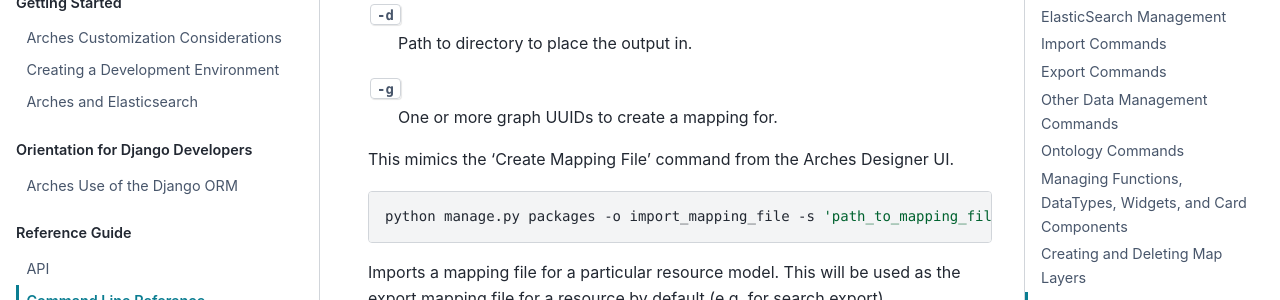
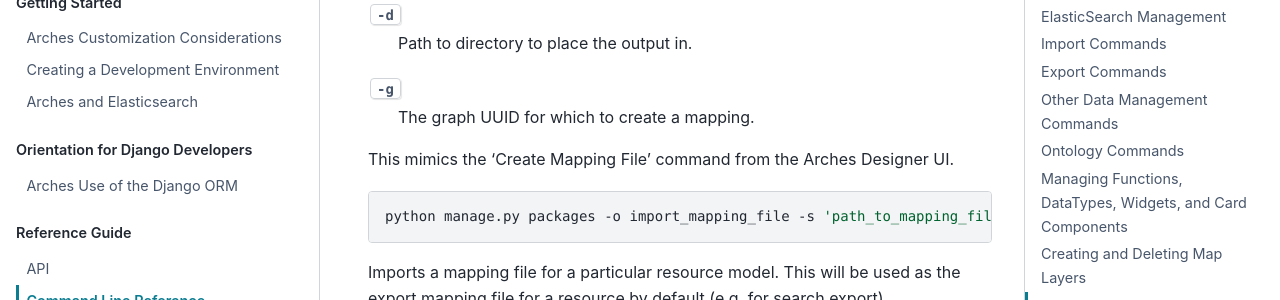
Before and after one commit to archesproject/arches-docs, a Sphinx documentation site: the page built from docs/developing/reference/command-line-reference.rst, in a window 1280 px wide and 900 px high, scrolled down 7274 px. Shown: the part 153-453 px from the top of the window. Built offline with Sphinx 7.4.7 and the PyData theme 0.15.4, drawn with Linux system fonts in a browser that asks for light colours.

Commit message:
Fixed CLI docs for mapping file, only 1 graph UUID allowed

```diff
--- a/docs/developing/reference/command-line-reference.rst
+++ b/docs/developing/reference/command-line-reference.rst
@@ -304,7 +304,7 @@
     python manage.py packages -o create_mapping_file -d 'path_to_destination_directory' -g 'comma separated graph uuids'
 
 -d  Path to directory to place the output in.
--g  One or more graph UUIDs to create a mapping for.
+-g  The graph UUID for which to create a mapping.
 
 This mimics the 'Create Mapping File' command from the Arches Designer UI.
 
```
